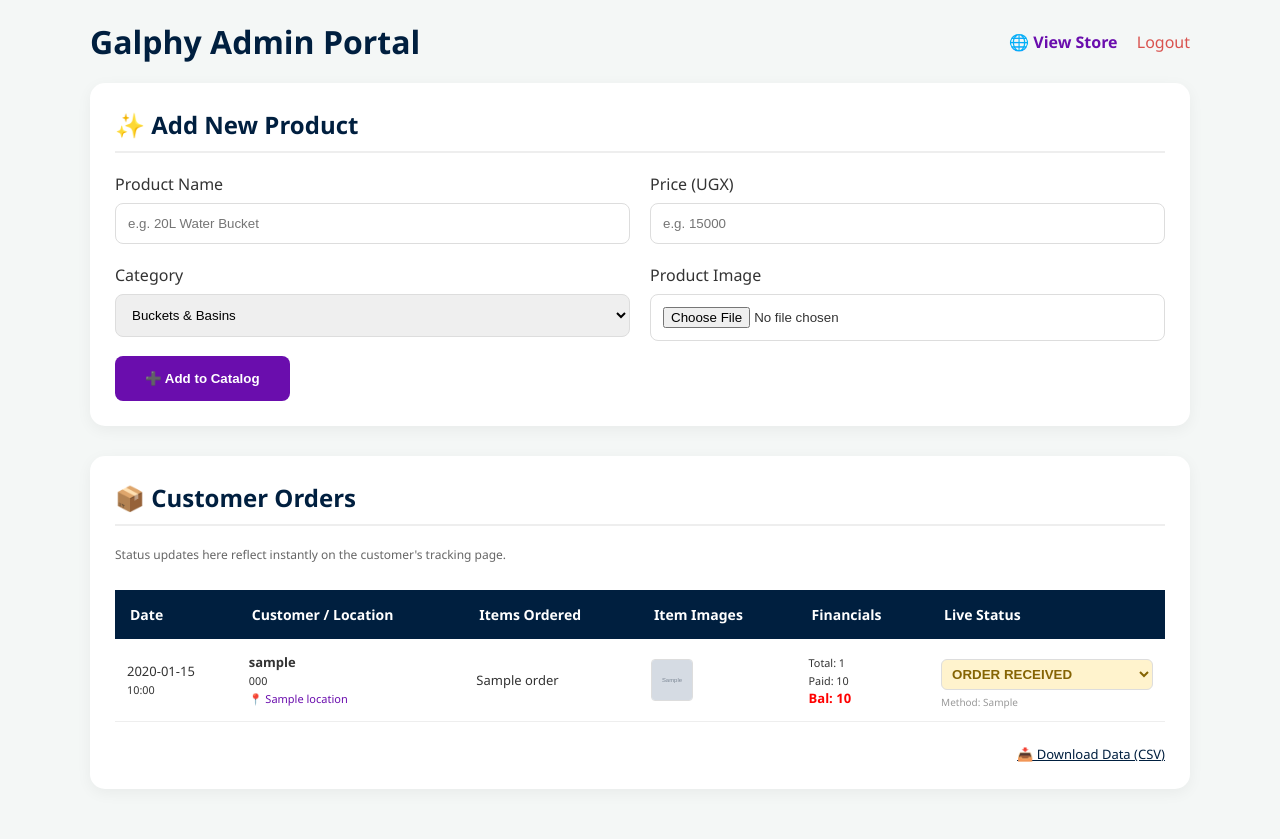
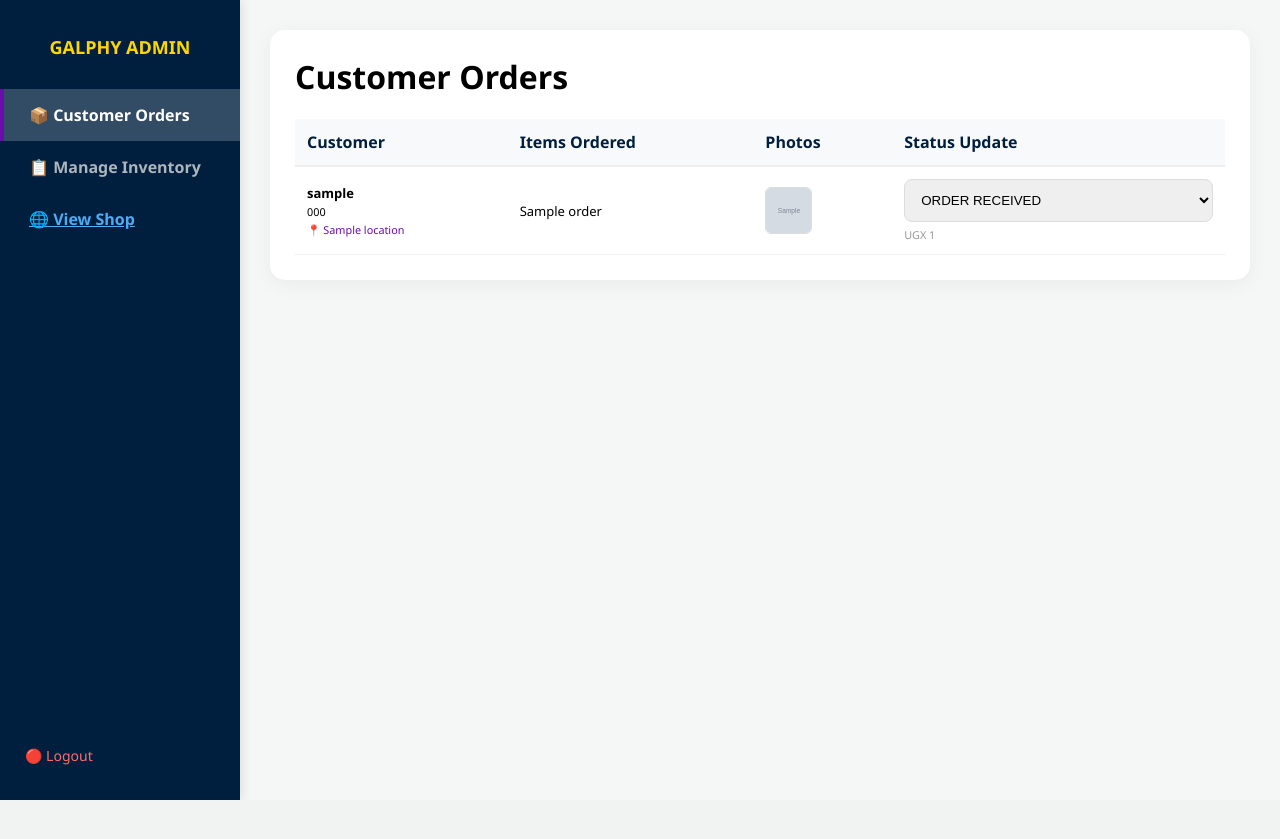
Before and after one commit to FAR-ANALYST/phionah-plastics, a Flask app: template templates/admin.html in a window 1280 px wide. After the commit the page ends 800 px from the top, so only its background shows below. Run offline with Flask 3, Linux system fonts and the light colour scheme; the template is opened without the code that fills it: most values are stand-ins (such as "Sample title", 1, 10 or a date in 2020); grey boxes marked "Sample" are stand-in pictures; some libraries are stand-ins or nearby versions.

Commit message:
Update admin.html

```diff
--- a/templates/admin.html
+++ b/templates/admin.html
@@ -3,200 +3,162 @@
 <head>
     <meta charset="UTF-8">
     <meta name="viewport" content="width=device-width, initial-scale=1.0">
-    <title>Galphy Admin | Order & Inventory Management</title>
-
+    <title>Galphy Admin | Split View</title>
     <link rel="stylesheet" href="https://cdnjs.cloudflare.com/ajax/libs/cropperjs/1.5.13/cropper.min.css">
     <script src="https://cdnjs.cloudflare.com/ajax/libs/cropperjs/1.5.13/cropper.min.js"></script>
+    <style>
+        :root { --sidebar-width: 240px; --blue: #001f3f; --purple: #6a0dad; }
+        body { font-family: 'Segoe UI', sans-serif; margin: 0; background: #f4f7f6; display: flex; height: 100vh; overflow: hidden; }
 
-    <style>
-        :root { --blue: #001f3f; --purple: #6a0dad; --success: #28a745; }
-        body { font-family: 'Segoe UI', Tahoma, sans-serif; background: #f4f7f6; margin: 0; padding: 20px; color: #333; }
-        .admin-container { max-width: 1100px; margin: auto; }
+        /* Left Side Sidebar */
+        .sidebar { width: var(--sidebar-width); background: var(--blue); color: white; display: flex; flex-direction: column; padding: 20px 0; box-shadow: 2px 0 10px rgba(0,0,0,0.1); }
+        .sidebar h2 { font-size: 18px; text-align: center; margin-bottom: 30px; color: #ffd700; }
+        .nav-item { padding: 15px 25px; cursor: pointer; transition: 0.3s; font-weight: bold; color: #adb5bd; border-left: 4px solid transparent; }
+        .nav-item:hover { background: rgba(255,255,255,0.1); color: white; }
+        .nav-item.active { background: rgba(255,255,255,0.2); color: white; border-left: 4px solid var(--purple); }
+        .logout-btn { margin-top: auto; padding: 15px 25px; color: #ff6b6b; text-decoration: none; font-size: 14px; }
 
-        /* Dashboard Cards */
-        .card { background: white; padding: 25px; border-radius: 15px; box-shadow: 0 4px 15px rgba(0,0,0,0.05); margin-bottom: 30px; }
-        h2 { color: var(--blue); border-bottom: 2px solid #eee; padding-bottom: 10px; margin-top: 0; }
+        /* Right Side Content Area */
+        .main-content { flex-grow: 1; overflow-y: auto; padding: 30px; }
+        .panel { display: none; background: white; padding: 25px; border-radius: 15px; box-shadow: 0 4px 20px rgba(0,0,0,0.05); }
+        .panel.active { display: block; }
 
-        /* Product Form & Cropping */
-        .form-grid { display: grid; grid-template-columns: 1fr 1fr; gap: 20px; }
-        input, select { width: 100%; padding: 12px; margin-top: 8px; border-radius: 8px; border: 1px solid #ddd; box-sizing: border-box; }
-        .crop-area { background: #fafafa; border: 2px dashed #ccc; padding: 10px; margin-top: 15px; display: none; text-align: center; }
-        #crop-image { max-width: 100%; max-height: 400px; }
+        /* Table Styling */
+        table { width: 100%; border-collapse: collapse; margin-top: 20px; }
+        th { background: #f8f9fa; color: var(--blue); padding: 12px; text-align: left; border-bottom: 2px solid #eee; }
+        td { padding: 12px; border-bottom: 1px solid #f1f1f1; font-size: 13px; }
+        .order-thumb { width: 45px; height: 45px; border-radius: 6px; object-fit: cover; border: 1px solid #ddd; margin-right: 3px; }
 
-        /* Orders Table */
-        .table-wrap { overflow-x: auto; }
-        table { width: 100%; border-collapse: collapse; margin-top: 15px; background: white; }
-        th { background: var(--blue); color: white; padding: 15px; text-align: left; font-size: 14px; }
-        td { padding: 12px; border-bottom: 1px solid #eee; font-size: 13px; vertical-align: middle; }
+        /* Form Styling */
+        .form-group { margin-bottom: 15px; }
+        label { display: block; margin-bottom: 5px; font-weight: bold; font-size: 14px; }
+        input, select { width: 100%; padding: 12px; border-radius: 8px; border: 1px solid #ddd; box-sizing: border-box; }
+        .btn-upload { background: var(--purple); color: white; border: none; padding: 15px; width: 100%; border-radius: 8px; font-weight: bold; cursor: pointer; margin-top: 10px; }
 
-        /* Order Item Thumbnails */
-        .img-gallery { display: flex; gap: 4px; flex-wrap: wrap; max-width: 150px; }
-        .order-img { width: 40px; height: 40px; border-radius: 4px; object-fit: cover; border: 1px solid #ddd; cursor: pointer; }
-        .order-img:hover { transform: scale(2); transition: 0.2s; z-index: 10; }
-
-        /* Status Badges */
-        .status-select { padding: 6px; border-radius: 6px; font-weight: bold; border: 1px solid #ddd; cursor: pointer; }
-        .status-received { background: #fff3cd; color: #856404; }
-        .status-way { background: #d1ecf1; color: #0c5460; }
-        .status-done { background: #d4edda; color: #155724; }
-
-        .btn-save { background: var(--purple); color: white; border: none; padding: 15px 30px; border-radius: 8px; font-weight: bold; cursor: pointer; margin-top: 15px; }
-        .btn-save:hover { opacity: 0.9; }
-        .nav-links { display: flex; justify-content: space-between; align-items: center; margin-bottom: 20px; }
+        #crop-wrap { max-width: 400px; margin: 15px 0; border: 2px dashed #ccc; padding: 10px; }
     </style>
 </head>
 <body>
 
-<div class="admin-container">
-    <div class="nav-links">
-        <h1 style="color: var(--blue); margin: 0;">Galphy Admin Portal</h1>
-        <div>
-            <a href="/" target="_blank" style="margin-right: 15px; text-decoration: none; color: var(--purple); font-weight: bold;">🌐 View Store</a>
-            <a href="/logout" style="color: #d9534f; text-decoration: none;">Logout</a>
-        </div>
+    <div class="sidebar">
+        <h2>GALPHY ADMIN</h2>
+        <div id="nav-orders" class="nav-item active" onclick="switchTab('orders')">📦 Customer Orders</div>
+        <div id="nav-inv" class="nav-item" onclick="switchTab('inv')">📋 Manage Inventory</div>
+        <a href="/" target="_blank" class="nav-item" style="color: #4dabf7;">🌐 View Shop</a>
+        <a href="/logout" class="logout-btn">🔴 Logout</a>
     </div>
 
-    <div class="card">
-        <h2>✨ Add New Product</h2>
-        <form action="/add_product" method="POST" enctype="multipart/form-data">
-            <div class="form-grid">
-                <div>
-                    <label>Product Name</label>
-                    <input type="text" name="name" placeholder="e.g. 20L Water Bucket" required>
-                </div>
-                <div>
-                    <label>Price (UGX)</label>
-                    <input type="number" name="price" placeholder="e.g. 15000" required>
-                </div>
-                <div>
-                    <label>Category</label>
-                    <select name="category" required>
-                        <option value="Buckets & Basins">Buckets & Basins</option>
-                        <option value="Kitchenware">Kitchenware</option>
-                        <option value="Furniture">Furniture</option>
-                        <option value="Cleaning Tools">Cleaning Tools</option>
-                        <option value="Other Essentials">Other Essentials</option>
-                    </select>
-                </div>
-                <div>
-                    <label>Product Image</label>
-                    <input type="file" id="imageInput" accept="image/*" required onchange="prepareCrop(event)">
-                </div>
-            </div>
+    <div class="main-content">
 
-            <div id="cropWrapper" class="crop-area">
-                <img id="crop-image" src="">
-                <p style="font-size: 12px; color: #666; margin-top: 10px;">Drag the box to crop the product. We use square (1:1) images for a clean shop look.</p>
-            </div>
-
-            <button type="submit" class="btn-save">➕ Add to Catalog</button>
-        </form>
-    </div>
-
-    <div class="card">
-        <h2>📦 Customer Orders</h2>
-        <p style="font-size: 12px; color: #666;">Status updates here reflect instantly on the customer's tracking page.</p>
-        <div class="table-wrap">
+        <div id="panel-orders" class="panel active">
+            <h1 style="margin-top:0;">Customer Orders</h1>
             <table>
                 <thead>
                     <tr>
-                        <th>Date</th>
-                        <th>Customer / Location</th>
+                        <th>Customer</th>
                         <th>Items Ordered</th>
-                        <th>Item Images</th>
-                        <th>Financials</th>
-                        <th>Live Status</th>
+                        <th>Photos</th>
+                        <th>Status Update</th>
                     </tr>
                 </thead>
                 <tbody>
                     {% for o in orders %}
                     <tr>
-                        <td>{{ o.created_at[:10] }}<br><small>{{ o.created_at[11:16] }}</small></td>
                         <td>
                             <b>{{ o.username }}</b><br>
                             <small>{{ o.phone }}</small><br>
-                            <span style="color: var(--purple); font-size: 11px;">📍 {{ o.location }}</span>
+                            <small style="color:var(--purple)">📍 {{ o.location }}</small>
                         </td>
-                        <td style="max-width: 200px;">{{ o.item_name }}</td>
+                        <td>{{ o.item_name }}</td>
                         <td>
-                            <div class="img-gallery">
+                            <div style="display: flex;">
                                 {% if o.item_images %}
                                     {% for img in o.item_images %}
-                                    <img src="{{ img }}" class="order-img" title="View larger">
+                                    <img src="{{ img }}" class="order-thumb">
                                     {% endfor %}
                                 {% else %}
-                                    <span style="color: #ccc;">No images</span>
+                                    <small style="color:#ccc;">N/A</small>
                                 {% endif %}
                             </div>
                         </td>
                         <td>
-                            <small>Total: {{ "{:,}".format(o.total_price) }}</small><br>
-                            <small>Paid: {{ "{:,}".format(o.amount_paid) }}</small><br>
-                            <b style="color: {% if o.balance > 0 %}red{% else %}green{% endif %};">
-                                Bal: {{ "{:,}".format(o.balance) }}
-                            </b>
-                        </td>
-                        <td>
                             <form action="/update_status/{{ o.id }}" method="POST">
-                                <select name="status" class="status-select
-                                    {% if o.status == 'ORDER RECEIVED' %}status-received{% elif o.status == 'ON THE WAY' %}status-way{% else %}status-done{% endif %}"
-                                    onchange="this.form.submit()">
+                                <select name="status" onchange="this.form.submit()">
                                     <option value="ORDER RECEIVED" {% if o.status == 'ORDER RECEIVED' %}selected{% endif %}>ORDER RECEIVED</option>
                                     <option value="ON THE WAY" {% if o.status == 'ON THE WAY' %}selected{% endif %}>ON THE WAY</option>
                                     <option value="DELIVERED" {% if o.status == 'DELIVERED' %}selected{% endif %}>DELIVERED</option>
                                 </select>
                             </form>
-                            <div style="font-size: 10px; margin-top: 5px; color: #999;">Method: {{ o.payment_method }}</div>
+                            <small style="display:block; margin-top:5px; color:#999;">UGX {{ "{:,}".format(o.total_price) }}</small>
                         </td>
                     </tr>
                     {% endfor %}
                 </tbody>
             </table>
         </div>
-        <div style="margin-top: 20px; text-align: right;">
-            <a href="/download_orders_csv" style="font-size: 13px; color: var(--blue);">📥 Download Data (CSV)</a>
+
+        <div id="panel-inv" class="panel">
+            <h1 style="margin-top:0;">Inventory Management</h1>
+            <div style="max-width: 500px;">
+                <form action="/add_product" method="POST" enctype="multipart/form-data">
+                    <div class="form-group">
+                        <label>Product Name</label>
+                        <input type="text" name="name" required>
                     </div>
+                    <div class="form-group">
+                        <label>Category</label>
+                        <select name="category">
+                            <option>Buckets & Basins</option>
+                            <option>Kitchenware</option>
+                            <option>Furniture</option>
+                            <option>Other</option>
+                        </select>
+                    </div>
+                    <div class="form-group">
+                        <label>Price (UGX)</label>
+                        <input type="number" name="price" required>
+                    </div>
+                    <div class="form-group">
+                        <label>Product Image</label>
+                        <input type="file" id="imgInput" accept="image/*" onchange="startCropper(event)" required>
+                    </div>
+
+                    <div id="crop-wrap" style="display:none;">
+                        <img id="crop-preview" style="max-width: 100%;">
+                    </div>
+
+                    <button type="submit" class="btn-upload">🚀 Add Product to Store</button>
+                </form>
             </div>
         </div>
 
+    </div>
+
     <script>
+        function switchTab(tabId) {
+            // Hide all panels
+            document.querySelectorAll('.panel').forEach(p => p.classList.remove('active'));
+            // Deactivate all nav items
+            document.querySelectorAll('.nav-item').forEach(n => n.classList.remove('active'));
+
+            // Show selected panel and nav
+            document.getElementById('panel-' + tabId).classList.add('active');
+            document.getElementById('nav-' + tabId).classList.add('active');
+        }
+
         let cropper;
-    function prepareCrop(event) {
+        function startCropper(event) {
             const reader = new FileReader();
             reader.onload = function(){
-            const wrapper = document.getElementById('cropWrapper');
-            const imgElement = document.getElementById('crop-image');
-
-            imgElement.src = reader.result;
-            wrapper.style.display = 'block';
-
-            if (cropper) {
-                cropper.destroy();
-            }
-
-            // Initializing Cropper for a clean 1:1 square aspect ratio
-            cropper = new Cropper(imgElement, {
-                aspectRatio: 1,
-                viewMode: 1,
-                autoCropArea: 1,
-                responsive: true
-            });
+                const wrap = document.getElementById('crop-wrap');
+                const img = document.getElementById('crop-preview');
+                img.src = reader.result;
+                wrap.style.display = 'block';
+                if(cropper) cropper.destroy();
+                cropper = new Cropper(img, { aspectRatio: 1, viewMode: 1 });
             };
             reader.readAsDataURL(event.target.files[0]);
         }
-
-    // Confirmation for status changes
-    document.querySelectorAll('.status-select').forEach(select => {
-        select.addEventListener('focus', function() {
-            this.oldValue = this.value;
-        });
-        select.addEventListener('change', function() {
-            if(!confirm(`Update order status to "${this.value}"?`)) {
-                this.value = this.oldValue;
-            }
-        });
-    });
     </script>
-
 </body>
 </html>
```
Lines whose indentation alone changed are shown as unchanged.
